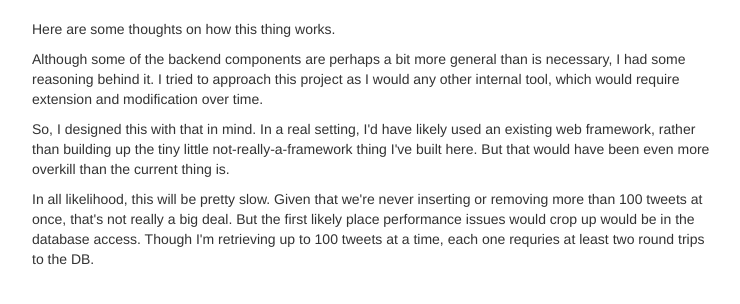
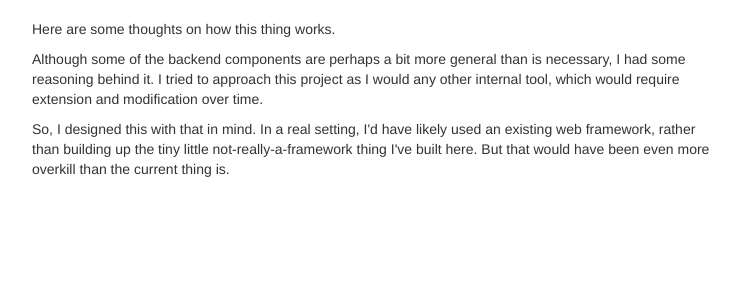
Before and after one commit to WesFriendemic/FriendemicTwitter, a PHP site: template app/templates/home/about.twig in a window 1280 px wide. Shown: the part 51-355 px from the top of the page, without its empty margins (23-763 px from the left). Run offline with PHP 8.4, Linux system fonts and the light colour scheme; the template is opened without the code that fills it, so the values that code supplies are empty; some libraries are stand-ins or nearby versions.

Commit message:
Readme and tweaked about page

```diff
--- a/app/templates/home/about.twig
+++ b/app/templates/home/about.twig
@@ -4,7 +4,6 @@
 <p>Here are some thoughts on how this thing works.
 <p>Although some of the backend components are perhaps a bit more general than is necessary, I had some reasoning behind it. I tried to approach this project as I would any other internal tool, which would require extension and modification over time.
 <p>So, I designed this with that in mind. In a real setting, I'd have likely used an existing web framework, rather than building up the tiny little not-really-a-framework thing I've built here. But that would have been even more overkill than the current thing is.
-<p>In all likelihood, this will be pretty slow. Given that we're never inserting or removing more than 100 tweets at once, that's not really a big deal. But the first likely place performance issues would crop up would be in the database access. Though I'm retrieving up to 100 tweets at a time, each one requries at least two round trips to the DB.
 {% endblock %}
 
 {% block sidebar %}{% endblock %}
```
Also changed, not shown: README.md (added).
